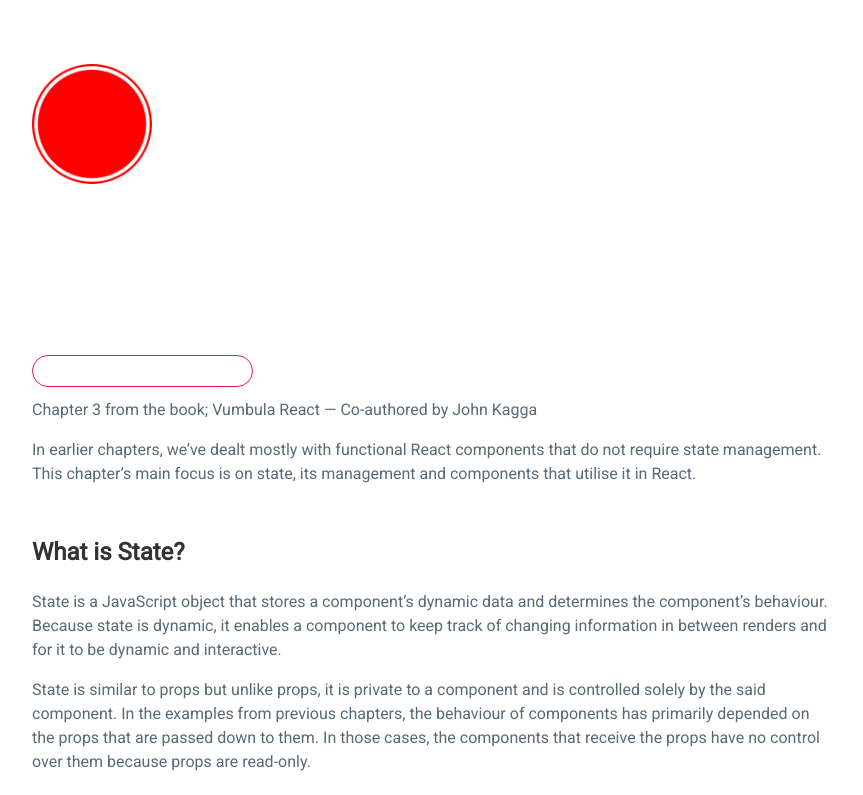
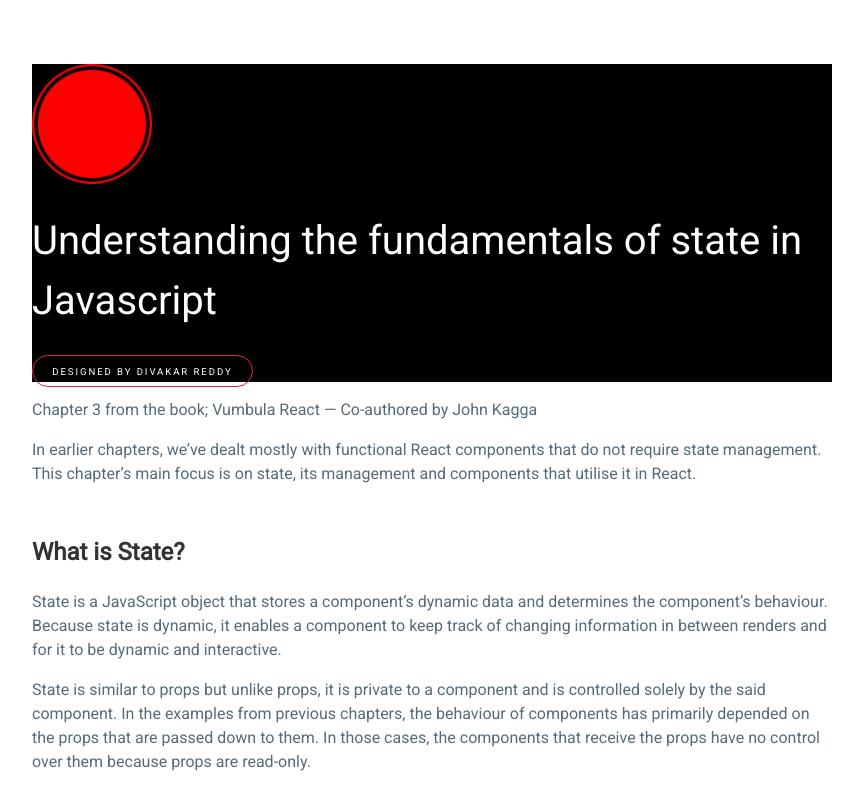
Before and after one commit to divakaruser/web-platform-svtl7m, a plain HTML site: page index.html in a window 1280 px wide. Shown: the top 795 px of the page, without its empty margins (208-1071 px from the left). Drawn offline with Linux system fonts and the light colour scheme.

Commit message:
Update styles.css

```diff
--- a/styles.css
+++ b/styles.css
@@ -8,7 +8,9 @@ body {
   color: #566b78;
   font-family: "Roboto", "Helvetica", "Arial", sans-serif;
 }
-
+header{
+  background-color:black;
+}
 header h1 {
   color: white;
   font-size: 2.5em;
```
